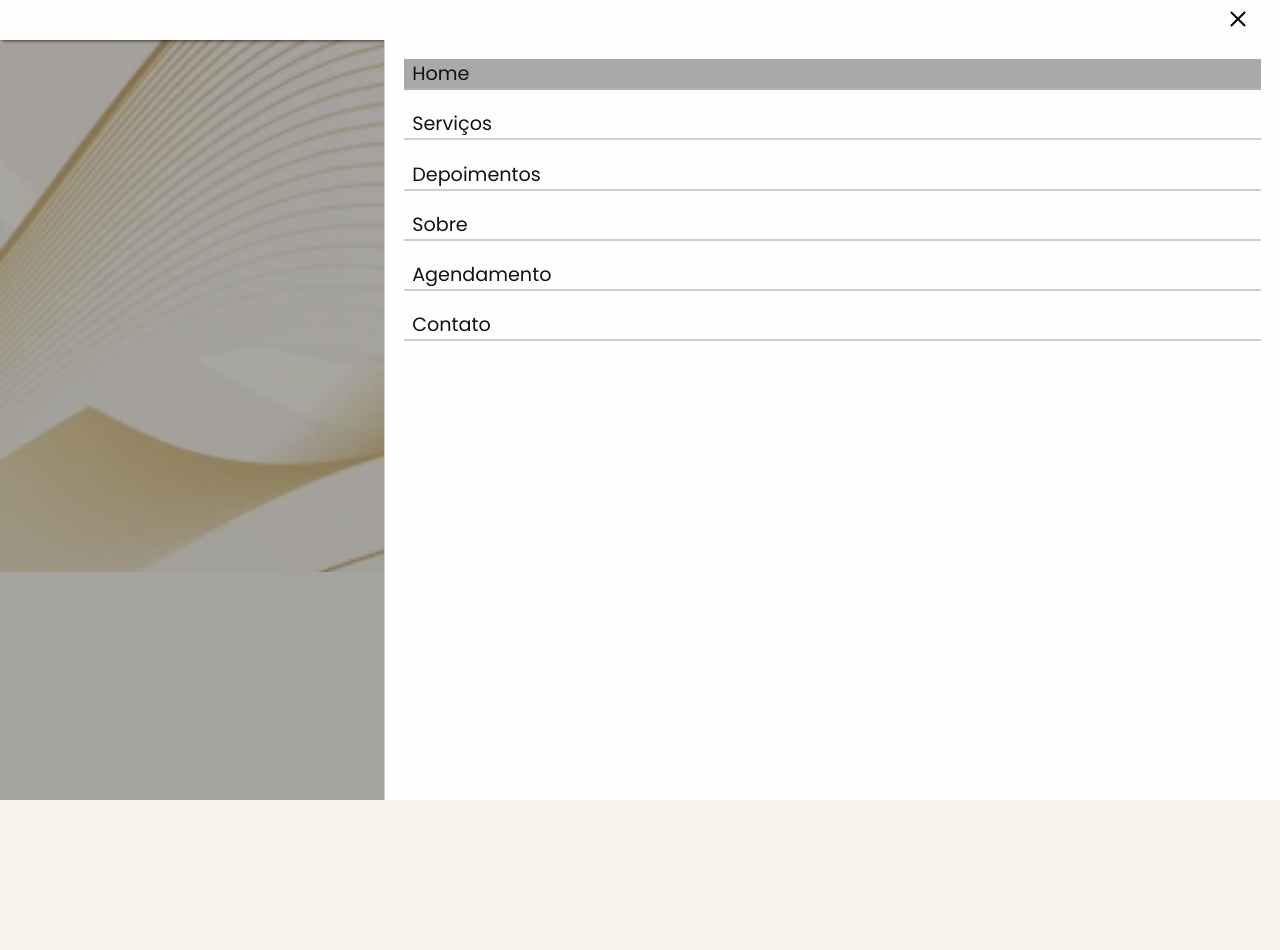
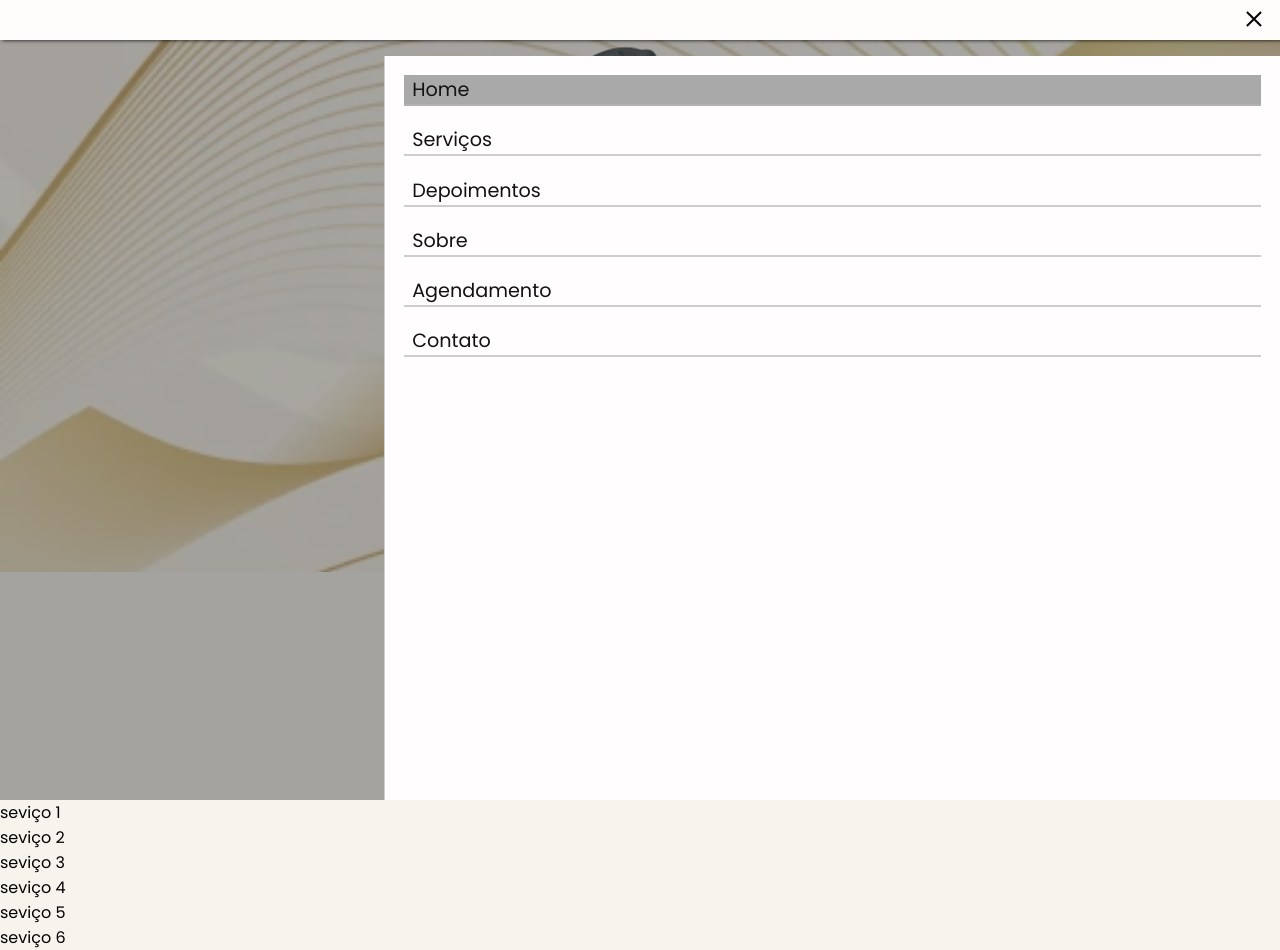
Before and after one commit to adriaTavares/clinica_odontologica, a plain HTML site: page index.html in a window 1280 px wide. Both pictures are taken after a click on the button 1238 px from the left and 20 px from the top of the page. Before the commit the page ends 800 px from the top, so only its background shows below. Drawn offline with nearby package versions, Linux system fonts and the light colour scheme.

Commit message:
tentativa de correção de bug

```diff
--- a/css/css_mobile/corpo.css
+++ b/css/css_mobile/corpo.css
@@ -1,8 +1,6 @@
-body {
-	background-color: #f7f4ed;
-	height: 100dvh;
-	width: 100dvw;
-}
+@import url("https://fonts.googleapis.com/css2?family=Great+Vibes&display=swap");
+
+
 .home {
 	height: calc(100dvh - 2.5rem);
 	width: 100dvw;
@@ -37,8 +35,9 @@
 	align-items: center;
 	justify-content: center;
 }
-.home-text h1{
-   color: rgb(148, 82, 1);
-   padding: 0 1.1rem;
-   text-align: center;
+.home-text h1 {
+	font-family: "Great Vibes", cursive;
+	color: rgb(148, 82, 1);
+	padding: 0 1.1rem;
+	text-align: center;
 }
--- a/css/css_mobile/navegacao.css
+++ b/css/css_mobile/navegacao.css
@@ -1,5 +1,5 @@
 :root {
-	--tamanho-header: calc(100dvh - 2.5rem);
+	--altura-menu: 3.5rem;
 }
 header {
 	display: flex;
@@ -8,12 +8,11 @@
 	height: 2.5rem;
 	box-shadow: 2px 0 4px black;
 	justify-content: end;
-	padding: 1rem;
 	gap: 1rem;
-	position: relative;
+	position: sticky;
 	z-index: 1000;
-   overflow: hidden;
-   width: 100dvw;
+	width: 100dvw;
+	top: 0;
 }
 
 .menu-mobile {
@@ -60,14 +59,13 @@
 }
 .nav-list {
 	position: fixed;
-	height: var(--tamanho-header);
+	height: calc(100dvh - var(--altura-menu));
 	width: 70%;
 	background-color: rgb(255, 253, 253);
 	bottom: 0;
 	right: 0;
 	transform: translateX(100%);
 	transition: 0.5s;
-	visibility: hidden;
 	border-left: 1px solid rgb(207, 207, 207);
 	list-style: none;
 	display: flex;
--- a/css/estilo_universal.css
+++ b/css/estilo_universal.css
@@ -4,3 +4,9 @@
 	box-sizing: border-box;
 	font-family: "poppins", sans-serif;
 }
+body {
+	background-color: #f7f4ed;
+	min-height: 100dvh;
+	width: 100%;
+	overflow-X: hidden;
+}
--- a/index.html
+++ b/index.html
@@ -55,16 +55,23 @@
 			<section class="home">
 				<div class="home-image">
 					<img
-						src="./images/home/imagens_pagina/doutoraWebpMobile.webp"
+						src="./imagens_clinica/home/doutora_img/imagens_doutora/doutora_mobile.webp"
 						alt=""
 					/>
 				</div>
 				<div class="home-text">
-					<h1>Clinica odontológica</h1>
+					<h1>Doutora Gabriella silva</h1>
 				</div>
 			</section>
-			<section class="servicos"></section>
-			<section class="Depoimentos"></section>
+			<section class="servicos">
+            <div class="servico-item">seviço 1</div>
+            <div class="servico-item">seviço 2</div>
+            <div class="servico-item">seviço 3</div>
+            <div class="servico-item">seviço 4</div>
+            <div class="servico-item">seviço 5</div>
+            <div class="servico-item">seviço 6</div>
+         </section>
+			<section class="depoimentos"></section>
 			<section class="sobre"></section>
 			<section class="agendamento"></section>
 		</main>
--- a/js/navegacao_mobile.js
+++ b/js/navegacao_mobile.js
@@ -1,23 +1,32 @@
 const botaoMenu = document.querySelector(".menu-mobile");
-const navList = document.querySelector("nav .nav-list");
-const incapacitorDeTela = document.querySelector(".incapacitor-de-tela");
-let menuAtivo = false;
-function toggleNav(event) {
-	menuAtivo = !menuAtivo;
-	navList.classList.toggle("nav-active", menuAtivo);
-	botaoMenu.classList.toggle("menu-active", menuAtivo);
-	incapacitorDeTela.classList.toggle("incapacitor-ativo");
-	if (menuAtivo) {
-		let body = document.querySelector("body *");
-		body.addEventListener("pointerdown", (element) => {
-			let elemento = element.target;
-			let elementoEncontrado = elemento.closest(".nav-list");
-			if (!elementoEncontrado) {
-				toggleNav();
-			} else {
-				body.removeEventListener("pointerdown");
-			}
-		});
+const navList = document.querySelector(".nav-list");
+const incapacitor = document.querySelector(".incapacitor-de-tela");
+
+function fecharMenu() {
+	navList.classList.remove("nav-active");
+	botaoMenu.classList.remove("menu-active");
+	incapacitor.classList.remove("incapacitor-ativo");
+	document.removeEventListener("pointerdown", cliqueFora);
+}
+
+function abrirMenu() {
+	navList.classList.add("nav-active");
+	botaoMenu.classList.add("menu-active");
+	incapacitor.classList.add("incapacitor-ativo");
+	document.addEventListener("pointerdown", cliqueFora);
+}
+
+function cliqueFora(e) {
+	if (!e.target.closest(".nav-list") && !e.target.closest(".menu-mobile")) {
+		fecharMenu();
 	}
 }
-botaoMenu.addEventListener("pointerdown", toggleNav);
+
+botaoMenu.addEventListener("pointerdown", (e) => {
+	e.stopPropagation();
+	if (navList.classList.contains("nav-active")) {
+		fecharMenu();
+	} else {
+		abrirMenu();
+	}
+});
```
